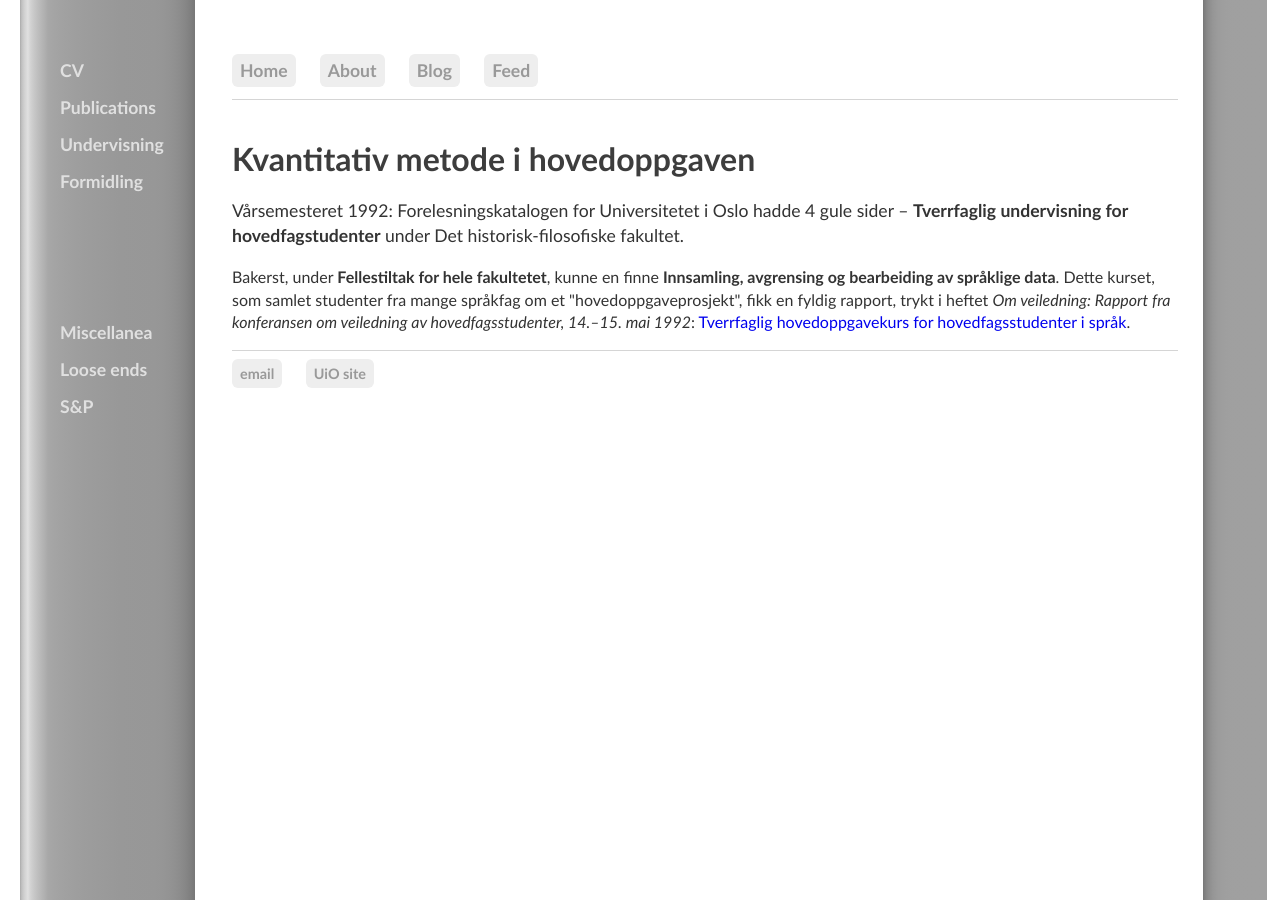
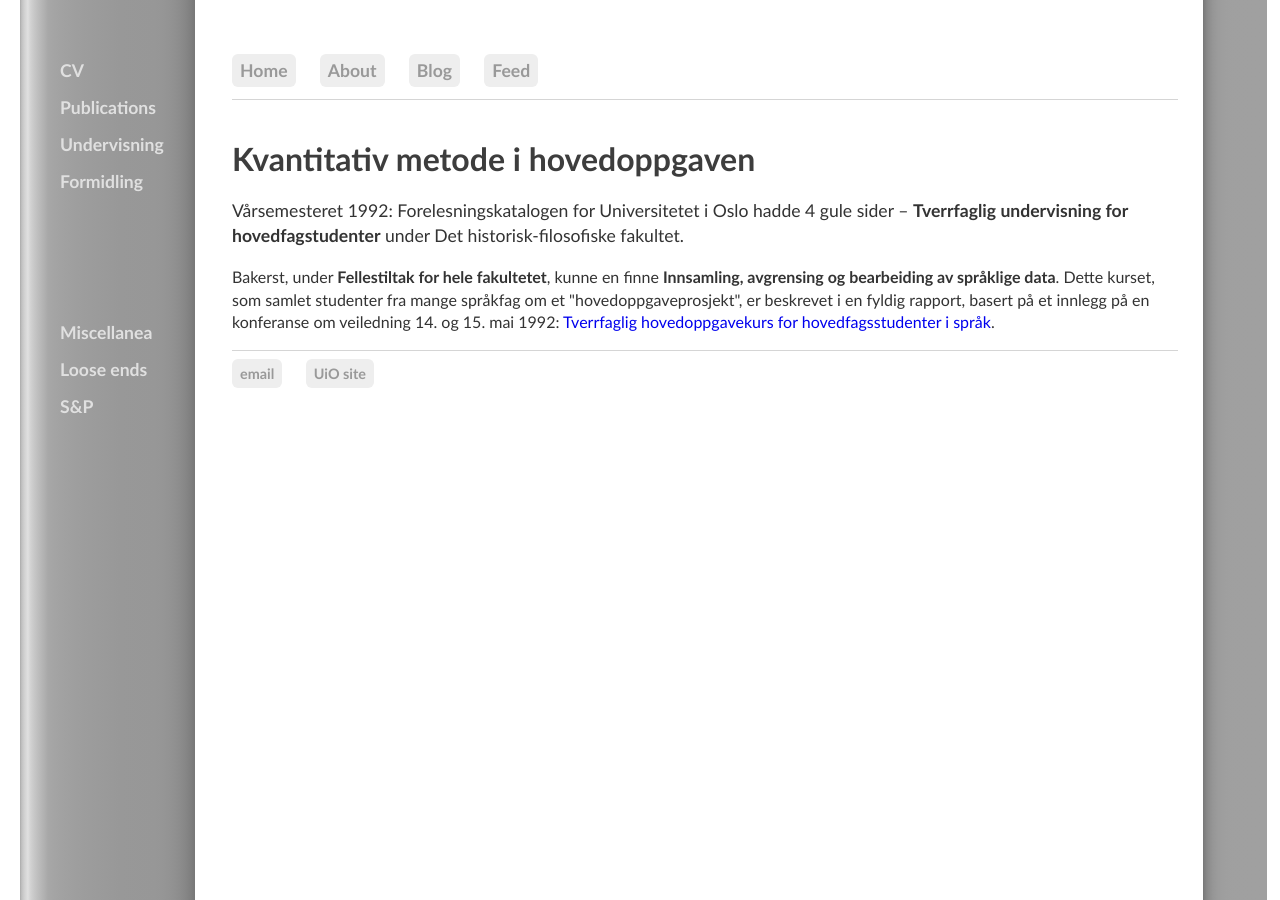
Before and after one commit to kjelljs/kjelljs.github.io, a Jekyll site: the page built from courses/korpuskurs.html, in a window 1280 px wide. Built offline with Jekyll 4.4.1, drawn with Linux system fonts in a browser that asks for light colours.

Commit message:
Update korpuskurs.html

```diff
--- a/courses/korpuskurs.html
+++ b/courses/korpuskurs.html
@@ -4,5 +4,5 @@ title: "Kvantitativ metode i hovedoppgaven"
 
 ---
 
-<div class="ingress"><p>Vårsemesteret 1992: Forelesningskatalogen for Universitetet i Oslo hadde 4 gule sider – <b>Tverrfaglig undervisning for hovedfagstudenter</b> under Det historisk-filosofiske fakultet.</p></div> <p>Bakerst, under <b>Fellestiltak for hele fakultetet</b>, kunne en finne <b>Innsamling, avgrensing og bearbeiding av språklige data</b>. Dette kurset, som samlet studenter fra mange språkfag om et "hovedoppgaveprosjekt", fikk en fyldig rapport, trykt i heftet <i>Om veiledning: Rapport fra konferansen om veiledning av hovedfagsstudenter, 14.–15. mai 1992</i>: <a href="/pdf/Korpuskurs1992.pdf">Tverrfaglig hovedoppgavekurs for hovedfagsstudenter i språk</a>.
+<div class="ingress"><p>Vårsemesteret 1992: Forelesningskatalogen for Universitetet i Oslo hadde 4 gule sider – <b>Tverrfaglig undervisning for hovedfagstudenter</b> under Det historisk-filosofiske fakultet.</p></div> <p>Bakerst, under <b>Fellestiltak for hele fakultetet</b>, kunne en finne <b>Innsamling, avgrensing og bearbeiding av språklige data</b>. Dette kurset, som samlet studenter fra mange språkfag om et "hovedoppgaveprosjekt", er beskrevet i en fyldig rapport, basert på et innlegg på en konferanse om veiledning 14. og 15. mai 1992: <a href="/pdf/Korpuskurs1992.pdf">Tverrfaglig hovedoppgavekurs for hovedfagsstudenter i språk</a>.
 </p>
```
